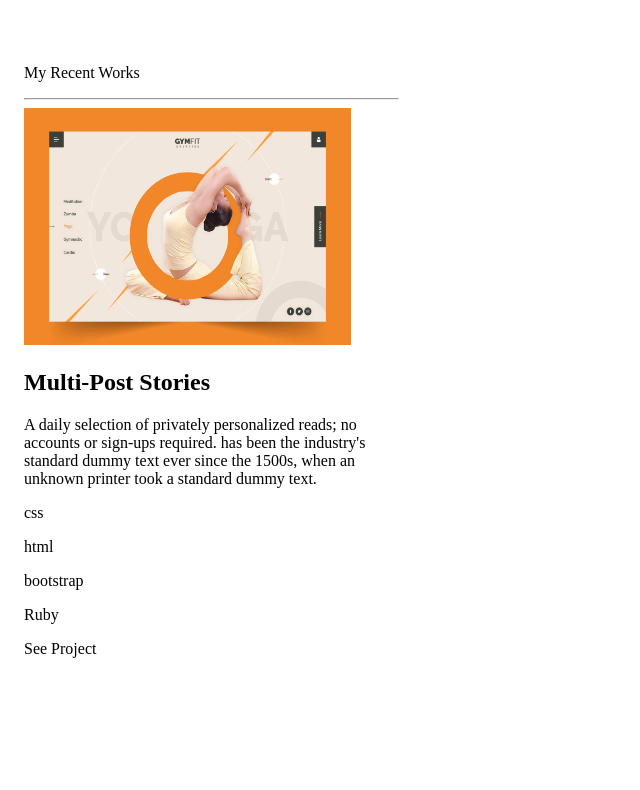
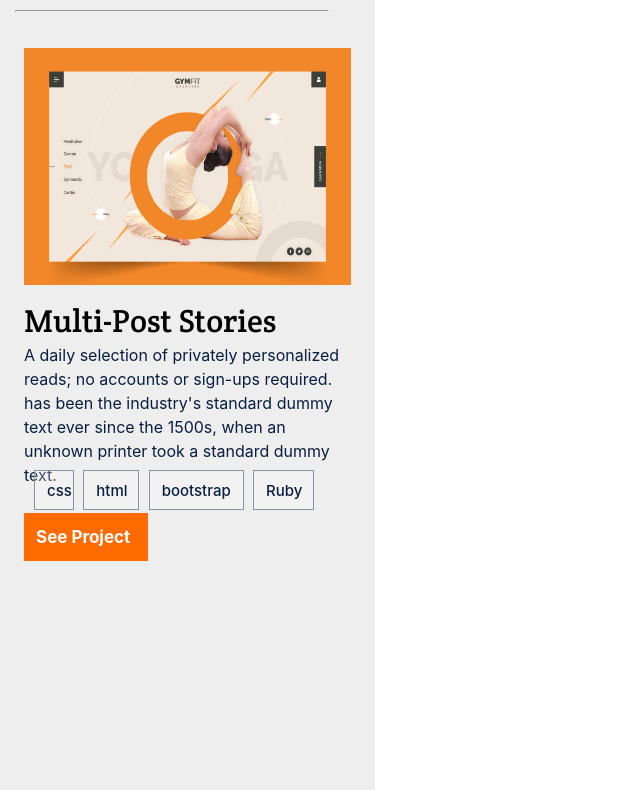
Before and after one commit to Ol-create/New-Mobile-Portfolio-Project, a website: page index.html in a window 1280 px wide. Shown: the part 754-1544 px from the top of the page, without its empty margins (0-640 px from the left). Drawn offline with Linux system fonts and the light colour scheme.

Commit message:
Add styles to language link

```diff
--- a/index.html
+++ b/index.html
@@ -8,7 +8,9 @@
     <title>Oluyemi Portfolio</title>
     <link rel="preconnect" href="https://fonts.googleapis.com">
     <link rel="preconnect" href="https://fonts.gstatic.com" crossorigin>
-<link href="https://fonts.googleapis.com/css2?family=Crete+Round&family=Poppins:wght@100;200&family=Roboto:wght@100;200&display=swap" rel="stylesheet">
+    <link
+        href="https://fonts.googleapis.com/css2?family=Crete+Round&family=Poppins:wght@100;200&family=Roboto:wght@100;200&display=swap"
+        rel="stylesheet">
     <script src="https://kit.fontawesome.com/746ba03926.js" crossorigin="anonymous"></script>
     <link rel="stylesheet" href="styles.css">
 </head>
@@ -46,34 +48,60 @@
             <li><a href="https://github.com/Ol-create"><i class="fa fa-github fa-lg"></i> </a></li>
             <li><a href="#"><i class="fa fa-angellist fa-lg"></i> </a></li>
         </ul>
-        <svg  id="bg-img" width="147" height="410" viewBox="0 0 147 410" fill="none" xmlns="http://www.w3.org/2000/svg">
+        <svg id="bg-img" width="147" height="410" viewBox="0 0 147 410" fill="none" xmlns="http://www.w3.org/2000/svg">
             <g clip-path="url(#clip0_48_297)">
-            <path d="M206.82 347.489L220.241 343.769L216.523 330.354L203.102 334.075L199.383 320.66L212.805 316.94L209.086 303.525L195.665 307.245L182.244 310.965L178.526 297.551L191.947 293.831L188.228 280.416L174.807 284.136L178.526 297.551L165.104 301.271L151.683 304.991L147.965 291.576L134.544 295.297L121.123 299.017L124.841 312.431L128.559 325.846L115.138 329.566L111.42 316.152L105.432 317.811L99.168 227.431C99.168 227.431 108.06 214.188 131.95 213.344C167.734 212.093 185.297 231.337 214.911 237.907C233.522 242.082 237.651 233.715 237.651 233.715L249.727 311.373C249.727 311.373 280.875 304.628 298.661 325.477C309.215 337.886 293.351 350.839 276.936 355.389C259.798 360.14 239.529 357.202 207.077 348.418L206.82 347.489Z" fill="white" stroke="#FF6B00" stroke-width="0.496227" stroke-miterlimit="10"/>
-            <path d="M144.156 329.967C138.932 329.971 134.35 330.685 130.192 331.727L128.561 325.845L141.982 322.125L144.156 329.967Z" fill="white" stroke="#FF6B00" stroke-width="0.496227" stroke-miterlimit="10"/>
-            <path d="M108.535 345.841L107.503 346.127L106.468 331.969L115.141 329.565L117.314 337.407C112.891 340.3 109.907 343.572 108.535 345.841Z" fill="white" stroke="#FF6B00" stroke-width="0.496227" stroke-miterlimit="10"/>
-            <path d="M138.262 308.712L151.684 304.992L155.402 318.406L141.981 322.126L138.262 308.712Z" fill="white" stroke="#FF6B00" stroke-width="0.496227" stroke-miterlimit="10"/>
-            <path d="M155.731 215.306C155.731 215.306 142.747 208.571 126.309 214.239C109.87 219.906 70.1969 256.46 70.1969 256.46L68.9503 327.365C68.9503 327.365 117.371 286.276 133.321 282.855C148.52 279.531 161.475 286.162 161.475 286.162L155.731 215.306Z" fill="#262626"/>
-            <path d="M143.07 197.704C143.07 197.704 130.812 193.99 113.647 196.637C98.1911 199.032 57.5354 238.858 57.5354 238.858L56.2888 309.764C56.2888 309.764 105.196 270.428 120.66 265.253C136.123 260.078 148.529 265.528 148.529 265.528L143.07 197.704Z" fill="white" stroke="#FF6B00" stroke-width="0.496227" stroke-miterlimit="10"/>
-            <path d="M102.318 201.888L102.549 233.604L71.6522 258.502L71.8294 225.451L94.3899 206.975L102.318 201.888Z" fill="#262626"/>
-            <path d="M137.853 337.713L172.542 328.098L178.634 350.077L143.946 359.692L137.853 337.713Z" fill="white" stroke="#FF6B00" stroke-width="0.496227" stroke-miterlimit="10"/>
-            <path d="M169.818 341.249L166.012 344.734L165.768 343.853L168.69 341.295L168.674 341.24L164.853 340.551L164.609 339.67L169.665 340.699L169.818 341.249ZM159.817 338.746L160.56 338.54L165.169 346.346L164.426 346.552L159.817 338.746ZM156.434 347.626L152.497 345.398L154.725 341.461L155.401 341.844L153.823 344.623L159.472 343.057L159.682 343.814L154.033 345.38L156.818 346.957L156.434 347.626ZM146.304 347.767L146.151 347.216L149.957 343.731L150.201 344.612L147.28 347.17L147.295 347.225L151.117 347.915L151.361 348.795L146.304 347.767Z" fill="black"/>
-            <path d="M94.3418 199.989L94.4694 231.733L63.5724 256.632L63.7594 226.023L94.3418 199.989Z" fill="white" stroke="#262626" stroke-width="0.496227" stroke-miterlimit="10"/>
-            <path d="M138.699 173.915L135.892 144.135L166.817 119.34L169.281 147.881L138.699 173.915Z" fill="white" stroke="#262626" stroke-width="0.496227" stroke-miterlimit="10"/>
-            <path d="M152.591 151.842C150.652 152.379 148.645 151.244 148.108 149.307C147.571 147.369 148.707 145.363 150.646 144.825C152.585 144.288 154.592 145.423 155.129 147.361C155.666 149.298 154.53 151.305 152.591 151.842Z" fill="white" stroke="#262626" stroke-width="0.496227" stroke-miterlimit="10"/>
-            <path d="M79.7207 237.489L79.7188 248.712L68.8173 257.512L68.9336 246.702L79.7207 237.489Z" fill="white" stroke="#262626" stroke-width="0.496227" stroke-miterlimit="10"/>
-            <path d="M119.26 254.197L119.351 272.173L102.444 282.971L102.525 265.614L119.26 254.197Z" fill="white" stroke="#262626" stroke-width="0.496227" stroke-miterlimit="10"/>
+                <path
+                    d="M206.82 347.489L220.241 343.769L216.523 330.354L203.102 334.075L199.383 320.66L212.805 316.94L209.086 303.525L195.665 307.245L182.244 310.965L178.526 297.551L191.947 293.831L188.228 280.416L174.807 284.136L178.526 297.551L165.104 301.271L151.683 304.991L147.965 291.576L134.544 295.297L121.123 299.017L124.841 312.431L128.559 325.846L115.138 329.566L111.42 316.152L105.432 317.811L99.168 227.431C99.168 227.431 108.06 214.188 131.95 213.344C167.734 212.093 185.297 231.337 214.911 237.907C233.522 242.082 237.651 233.715 237.651 233.715L249.727 311.373C249.727 311.373 280.875 304.628 298.661 325.477C309.215 337.886 293.351 350.839 276.936 355.389C259.798 360.14 239.529 357.202 207.077 348.418L206.82 347.489Z"
+                    fill="white" stroke="#FF6B00" stroke-width="0.496227" stroke-miterlimit="10" />
+                <path
+                    d="M144.156 329.967C138.932 329.971 134.35 330.685 130.192 331.727L128.561 325.845L141.982 322.125L144.156 329.967Z"
+                    fill="white" stroke="#FF6B00" stroke-width="0.496227" stroke-miterlimit="10" />
+                <path
+                    d="M108.535 345.841L107.503 346.127L106.468 331.969L115.141 329.565L117.314 337.407C112.891 340.3 109.907 343.572 108.535 345.841Z"
+                    fill="white" stroke="#FF6B00" stroke-width="0.496227" stroke-miterlimit="10" />
+                <path d="M138.262 308.712L151.684 304.992L155.402 318.406L141.981 322.126L138.262 308.712Z" fill="white"
+                    stroke="#FF6B00" stroke-width="0.496227" stroke-miterlimit="10" />
+                <path
+                    d="M155.731 215.306C155.731 215.306 142.747 208.571 126.309 214.239C109.87 219.906 70.1969 256.46 70.1969 256.46L68.9503 327.365C68.9503 327.365 117.371 286.276 133.321 282.855C148.52 279.531 161.475 286.162 161.475 286.162L155.731 215.306Z"
+                    fill="#262626" />
+                <path
+                    d="M143.07 197.704C143.07 197.704 130.812 193.99 113.647 196.637C98.1911 199.032 57.5354 238.858 57.5354 238.858L56.2888 309.764C56.2888 309.764 105.196 270.428 120.66 265.253C136.123 260.078 148.529 265.528 148.529 265.528L143.07 197.704Z"
+                    fill="white" stroke="#FF6B00" stroke-width="0.496227" stroke-miterlimit="10" />
+                <path
+                    d="M102.318 201.888L102.549 233.604L71.6522 258.502L71.8294 225.451L94.3899 206.975L102.318 201.888Z"
+                    fill="#262626" />
+                <path d="M137.853 337.713L172.542 328.098L178.634 350.077L143.946 359.692L137.853 337.713Z" fill="white"
+                    stroke="#FF6B00" stroke-width="0.496227" stroke-miterlimit="10" />
+                <path
+                    d="M169.818 341.249L166.012 344.734L165.768 343.853L168.69 341.295L168.674 341.24L164.853 340.551L164.609 339.67L169.665 340.699L169.818 341.249ZM159.817 338.746L160.56 338.54L165.169 346.346L164.426 346.552L159.817 338.746ZM156.434 347.626L152.497 345.398L154.725 341.461L155.401 341.844L153.823 344.623L159.472 343.057L159.682 343.814L154.033 345.38L156.818 346.957L156.434 347.626ZM146.304 347.767L146.151 347.216L149.957 343.731L150.201 344.612L147.28 347.17L147.295 347.225L151.117 347.915L151.361 348.795L146.304 347.767Z"
+                    fill="black" />
+                <path d="M94.3418 199.989L94.4694 231.733L63.5724 256.632L63.7594 226.023L94.3418 199.989Z" fill="white"
+                    stroke="#262626" stroke-width="0.496227" stroke-miterlimit="10" />
+                <path d="M138.699 173.915L135.892 144.135L166.817 119.34L169.281 147.881L138.699 173.915Z" fill="white"
+                    stroke="#262626" stroke-width="0.496227" stroke-miterlimit="10" />
+                <path
+                    d="M152.591 151.842C150.652 152.379 148.645 151.244 148.108 149.307C147.571 147.369 148.707 145.363 150.646 144.825C152.585 144.288 154.592 145.423 155.129 147.361C155.666 149.298 154.53 151.305 152.591 151.842Z"
+                    fill="white" stroke="#262626" stroke-width="0.496227" stroke-miterlimit="10" />
+                <path d="M79.7207 237.489L79.7188 248.712L68.8173 257.512L68.9336 246.702L79.7207 237.489Z" fill="white"
+                    stroke="#262626" stroke-width="0.496227" stroke-miterlimit="10" />
+                <path d="M119.26 254.197L119.351 272.173L102.444 282.971L102.525 265.614L119.26 254.197Z" fill="white"
+                    stroke="#262626" stroke-width="0.496227" stroke-miterlimit="10" />
             </g>
             <defs>
                 <clipPath id="clip0_48_297">
-            <rect width="406.889" height="312.031" fill="white" transform="matrix(-0.963665 0.267112 0.267112 0.963665 392.104 0)"/>
+                    <rect width="406.889" height="312.031" fill="white"
+                        transform="matrix(-0.963665 0.267112 0.267112 0.963665 392.104 0)" />
                 </clipPath>
             </defs>
         </svg>
     </main>
     <!-- Project/works Section -->
     <section class="work-section-grid">
-    <div class="recent-work">
-    <div id="topic"><p>My Recent Works</p><hr></div>
+        <div class="recent-work grid-content">
+            <div id="topic">
+                <p>My Recent Works</p>
+                <hr>
+            </div>
             <img id="img_01" src="images\img_01.png" alt="">
             <div id="project-row1-RHS">
                 <h2 id="story">Multi-Post Stories</h2>
@@ -82,15 +110,18 @@
                     been the industry's standard dummy text ever
                     since the 1500s, when an unknown printer took
                     a standard dummy text.</p>
-        <div class="lang-list"><p class="lang-button">css</p>
-        <p class="lang-button">html</p>
-        <p class="lang-button">bootstrap</p>
-        <p class="lang-button">Ruby</p></div>
+                <div class="project-link">
+                    <p class="css">css</p>
+                    <p class="html">html</p>
+                    <p class="bootstrap">bootstrap</p>
+                    <p class="ruby">Ruby</p>
+                </div>
                 <div><a id="goto_project">See Project</a></div>
             </div>
         </div>
 
-<div class="img-container"><img src="images\img_4.png" alt=""><h3 class="title-post">Profesional Art Printing Data More</h3>
+        <div class="content_1 grid-content"><img src="images\img_4.png" alt="">
+            <h3 class="title-post">Profesional Art Printing Data More</h3>
             <p class="supporting-text">A daily selection of privately personalized
                 reads; no accounts or sign-ups required.
                 has been the industry's standard</p>
@@ -98,9 +129,11 @@
                 <p class="html">html</p>
                 <p class="bootstrap">bootstrap</p>
                 <p class="ruby">Ruby</p>
-                </div></div>
+            </div>
+        </div>
 
-                <div class="img-container"><img src="images\img_4.png" alt=""><h3 class="title-post">Profesional Art Printing Data More</h3>
+        <div class="content_1 grid-content"><img src="images\img_4.png" alt="">
+            <h3 class="title-post">Profesional Art Printing Data More</h3>
             <p class="supporting-text">A daily selection of privately personalized
                 reads; no accounts or sign-ups required.
                 has been the industry's standard</p>
@@ -108,9 +141,11 @@
                 <p class="html">html</p>
                 <p class="bootstrap">bootstrap</p>
                 <p class="ruby">Ruby</p>
-                        </div></div>
+            </div>
+        </div>
 
-                       <div class="img-container"><img src="images\img_4.png" alt=""><h3 class="title-post">Profesional Art Printing Data More</h3>
+        <div class="content_1 grid-content"><img src="images\img_4.png" alt="">
+            <h3 class="title-post">Profesional Art Printing Data More</h3>
             <p class="supporting-text">A daily selection of privately personalized
                 reads; no accounts or sign-ups required.
                 has been the industry's standard</p>
@@ -118,9 +153,11 @@
                 <p class="html">html</p>
                 <p class="bootstrap">bootstrap</p>
                 <p class="ruby">Ruby</p>
-                                </div></div>
+            </div>
+        </div>
 
-                                <div class="img-container"><img src="images\img_4.png" alt=""><h3 class="title-post">Profesional Art Printing Data More</h3>
+        <div class="content_1 grid-content"><img src="images\img_4.png" alt="">
+            <h3 class="title-post">Profesional Art Printing Data More</h3>
             <p class="supporting-text">A daily selection of privately personalized
                 reads; no accounts or sign-ups required.
                 has been the industry's standard</p>
@@ -128,9 +165,11 @@
                 <p class="html">html</p>
                 <p class="bootstrap">bootstrap</p>
                 <p class="ruby">Ruby</p>
-                                        </div></div>
+            </div>
+        </div>
 
-                                        <div class="img-container"><img src="images\img_4.png" alt=""><h3 class="title-post">Profesional Art Printing Data More</h3>
+        <div class="content_1 grid-content"><img src="images\img_4.png" alt="">
+            <h3 class="title-post">Profesional Art Printing Data More</h3>
             <p class="supporting-text">A daily selection of privately personalized
                 reads; no accounts or sign-ups required.
                 has been the industry's standard</p>
@@ -138,9 +177,11 @@
                 <p class="html">html</p>
                 <p class="bootstrap">bootstrap</p>
                 <p class="ruby">Ruby</p>
-                                                </div></div>
+            </div>
+        </div>
 
-                                                <div class="img-container"><img src="images\img_4.png" alt=""><h3 class="title-post">Profesional Art Printing Data More</h3>
+        <div class="content_1 grid-content"><img src="images\img_4.png" alt="">
+            <h3 class="title-post">Profesional Art Printing Data More</h3>
             <p class="supporting-text">A daily selection of privately personalized
                 reads; no accounts or sign-ups required.
                 has been the industry's standard</p>
@@ -148,8 +189,10 @@
                 <p class="html">html</p>
                 <p class="bootstrap">bootstrap</p>
                 <p class="ruby">Ruby</p>
-                                                        </div></div>
+            </div>
+        </div>
 
     </section>
 </body>
+
 </html>
--- a/styles.css
+++ b/styles.css
@@ -1,8 +1,12 @@
 * {
   box-sizing: border-box;
+  margin: 0px;
+  padding: 0px;
 }
 
 #navbar {
+    position: fixed;
+    z-index: 1;
     display: flex;
     justify-content: space-between;
     margin-left: 0;
@@ -28,6 +32,7 @@
   #profileName {
     color: white;
     margin-left: 20px;
+    margin-top: 15px;
     font-size: 18px;
     font-family: "Roboto", sans-serif;
   }
@@ -103,7 +108,7 @@
     position: absolute;
     width: 200px;
     height: 27px;
-    left: 5px;
+    left: 30px;
     top: 415px;
     display: flex;
     justify-content: space-between;
@@ -132,16 +137,140 @@
   .work-section-grid {
     height: 3407px;
     width: 375px;
-    position: absolute;
+    position: relative;
     top: 682px;
     left: 0px;
     display: grid;
     grid-template-columns: 375px;
     grid-template-rows: 785px repeat(6, 410px);
     padding: 120px 24px 120px 24px;
+    background-color: #eeeeee;
    }
 
    #img_01 {
     width: 327px;
     height: 237px;
    }
+#topic {
+  position:absolute;
+  top: 5px;
+  left: 20px;
+  font-family: Crete Round;
+  font-style: normal;
+  font-weight: normal;
+  font-size: 40px;
+  line-height: 52px;
+  color: #1C1A19;
+}
+
+hr {
+  position: relative;
+  top: 25px;
+  left: -5px
+}
+
+#story {
+  font-family: "Crete Round", san-serif;
+  font-style: normal;
+  font-weight: normal;
+  font-size: 32px;
+  line-height: 44px;
+  margin-top: 10px;
+}
+
+#story-text {
+  width: 327px;
+  height: 147px;
+  font-family: "Inter", sans-serif;
+  font-style: normal;
+  font-weight: normal;
+  font-size: 16px;
+  line-height: 24px;
+  color: #091E42;
+}
+
+/* style the lang links */
+
+.html,.bootstrap,.ruby,.css {
+  background: rgba(255, 255, 255, 0.24);
+  font-family: 'Inter' , san;
+  font-style: normal;
+  font-weight: 500;
+  font-size: 15px;
+  line-height: 20px;
+  color: #091E42;
+  text-align: center;
+  padding: 10px 12px;
+  border: 1px solid #8993A4;
+}
+
+/* style css link */
+.css {
+  width: 40px;
+  height: 40px;
+
+}
+
+/* html link */
+.html {
+  width: 56px;
+  height: 40px;
+}
+
+/* bootstrap link */
+
+.bootstrap {
+  width: 95px;
+  height: 40px;
+}
+
+/* ruby */
+
+.ruby {
+  width: 61px;
+  height: 40px;
+}
+
+.project-link {
+  width: 280px;
+  height: 56px;
+  position: relative;
+  top: -20px;
+  margin-left: 10px;
+  display: flex;
+  flex-direction: row;
+  justify-content: space-between;
+}
+
+.content_1 .project-link {
+  width: 260px;
+  top: -185px;
+}
+
+.grid-content {
+  width: 357px;
+  height: 410px;
+}
+
+img {
+  /* width: 100%;
+  display: block; */
+  height: 386px;
+  width: 327px;
+}
+
+#goto_project {
+  position: absolute;
+  top: 585px;
+  width: 124px;
+  height: 48px;
+  background: #FF6B00;
+  align-items: center;
+  padding: 12px;
+  color: white;
+  font-weight: 700;
+  font-size: 17px;
+  font-family: 'Inter';
+  line-height: 24px;
+  font-style: normal;
+}
```
Lines whose indentation alone changed are shown as unchanged.
